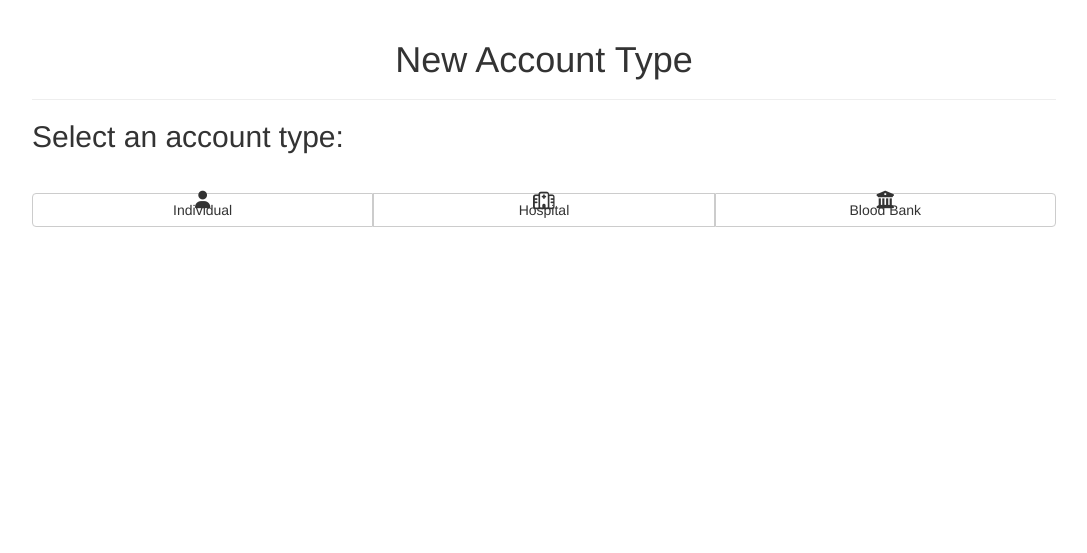
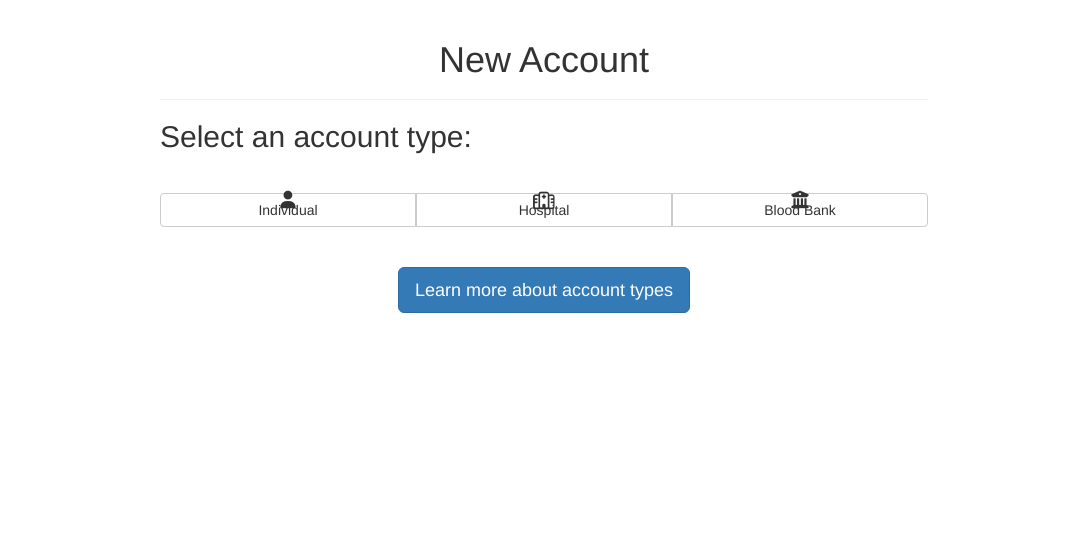
Before and after one commit to mSquizzle/150-Cloud-Apps, a Flask app: template templates/accounts/choose-account.html in a window 1280 px wide. Shown: the part 52-605 px from the top of the page, without its empty margins (96-1183 px from the left). Run offline with Flask 2, Linux system fonts and the light colour scheme; the template is opened without the code that fills it, so the values that code supplies are empty; parts of the project's set-up code (start-up, migrations or seed data) failed here and were passed over; some libraries are stand-ins or nearby versions.

Commit message:
Many changes including login/logout env

```diff
--- a/main.py
+++ b/main.py
@@ -1,5 +1,5 @@
 from flask import Flask, render_template, request, url_for, flash
-import os
+import os, logging, email
 from google.appengine.api import users
 
 app = Flask (__name__)
@@ -19,29 +19,72 @@ class Alert:
     warning = "alert-warning"
     danger = "alert-danger"
 
+def get_account(path=None):
+    # overwrite if not specified
+    path = path or request.path
+    user = users.get_current_user()
+    account = {}
+    if not user:
+        account.update(
+            user = None,
+            login = users.create_login_url(path),
+        )
+    else:
+        account.update(
+            user = user,
+            kind = 'individual',
+            logout = users.create_logout_url(path),
+        )
+    return account
+
+
 @app.route('/')
 def index():
-    flash('This is a test', Alert.info)
-    return render_template('index.html')
+    return render_template(
+        'index.html',
+        account=get_account()
+    )
 
 @app.route('/faq')
 def faq():
-    return render_template('faq.html')
+    return render_template(
+        'faq.html',
+        account=get_account()
+    )
 
 @app.route('/about')
 def about():
-    return render_template('about.html')
+    return render_template(
+        'about.html',
+        account=get_account()
+    )
 
 @app.route('/account/choose-account')
 def choose_account():
-    return_url = url_for("index")
-    env = {"login_url": users.create_login_url(return_url)}
-    return render_template('accounts/choose-account.html', **env)
+    return render_template(
+        'accounts/choose-account.html',
+        account=get_account()
+    )
 
 @app.route('/account/secure-account')
 def secure_account():
-    return render_template('accounts/secure-account.html')
+    return render_template(
+        'accounts/secure-account.html',
+        account=get_account()
+    )
 
 @app.route('/account/create-account')
 def create_account():
-    return render_template('accounts/create-account.html')
+    return render_template(
+        'accounts/create-account.html',
+        account=get_account()
+    )
+
+@app.route('/bank/<int:bank_id>')
+def bank_profile(bank_id):
+    # TODO: get bank from DB
+    return render_template(
+        'bank.html',
+        account=get_account(),
+        bank=bank,
+    )
--- a/templates/accounts/choose-account.html
+++ b/templates/accounts/choose-account.html
@@ -1,13 +1,13 @@
 {% extends "layout.html" %}
 {% block body %}
 <div class="page-header">
-    <h1>New Account Type</h1>
+    <h1>New Account</h1>
 </div>
 
 <h2>Select an account type:</h2>
 
 <div class="btn-group btn-group-justified" role="group" aria-label="Account type selection" style="padding-top: 30px">
-        <a href="{{ login_url }}" class="btn-group" role="group">
+        <a href="{{ account['login'] }}" class="btn-group" role="group">
             <button type="button" class="btn btn-default"><i class="fa fa-user fa-lg" aria-hidden="true"></i><br> Individual</button>
     </a>
     <a href="{{ url_for('secure_account') }}" class="btn-group" role="group">
@@ -17,4 +17,6 @@
             <button type="button" class="btn btn-default"><i class="fa fa-university fa-lg" aria-hidden="true"></i><br>Blood Bank</button>
     </a>
 </div>
+
+<p style="text-align: center; padding-top: 40px;"><a class="btn btn-primary btn-lg" href="{{ url_for('about') }}" role="button">Learn more about account types</a></p>
 {% endblock %}
--- a/templates/layout.html
+++ b/templates/layout.html
@@ -28,14 +28,19 @@
       </ul>
 
       <div class="nav navbar-right">
+          {% if account['user'] %}
+            <a href="{{ account['logout'] }}"><button type="button" class="btn btn-default navbar-btn">Logout</button></a>
+          {% else %}
           <a href="{{ url_for('choose_account') }}"><button type="button" class="btn btn-default navbar-btn">Create Account</button></a>
-          <a href="#"><button type="button" class="btn btn-default navbar-btn">Sign In</button></a>
+          <a href="{{ account['login'] }}"><button type="button" class="btn btn-default navbar-btn">Sign In</button></a>
+          {% endif %}
       </div>
 
     </div>
   </div>
 </nav>
 {% endblock %}
+
 
 <!-- TODO: add padding if necessary -->
 {% block footer %}
--- a/templates/skeleton.html
+++ b/templates/skeleton.html
@@ -24,7 +24,7 @@
         {% endblock%}
 
         <!-- add side margins for main body -->
-        <div style="margin: 0 10%;">
+        <div style="margin: 0 20%;">
 
         <!-- flash any messages -->
         {% with messages = get_flashed_messages(with_categories=true) %}
```
